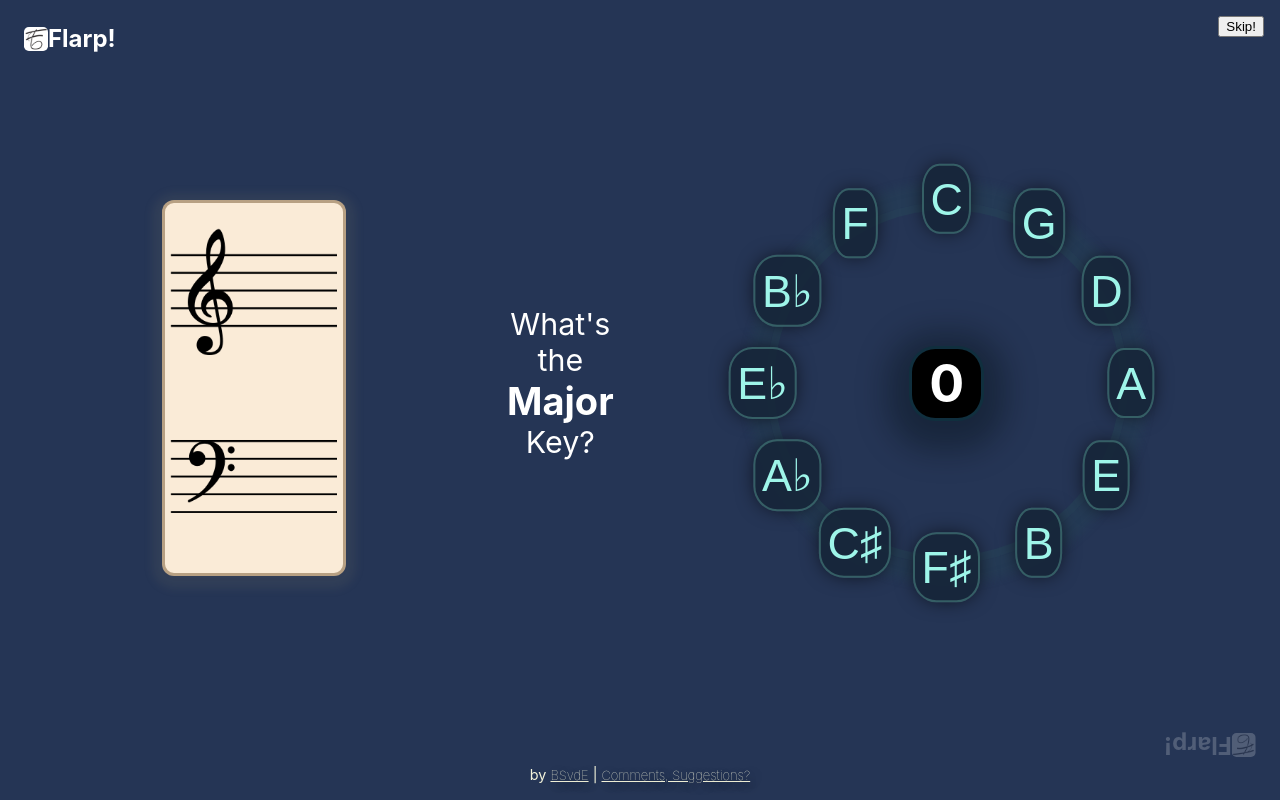
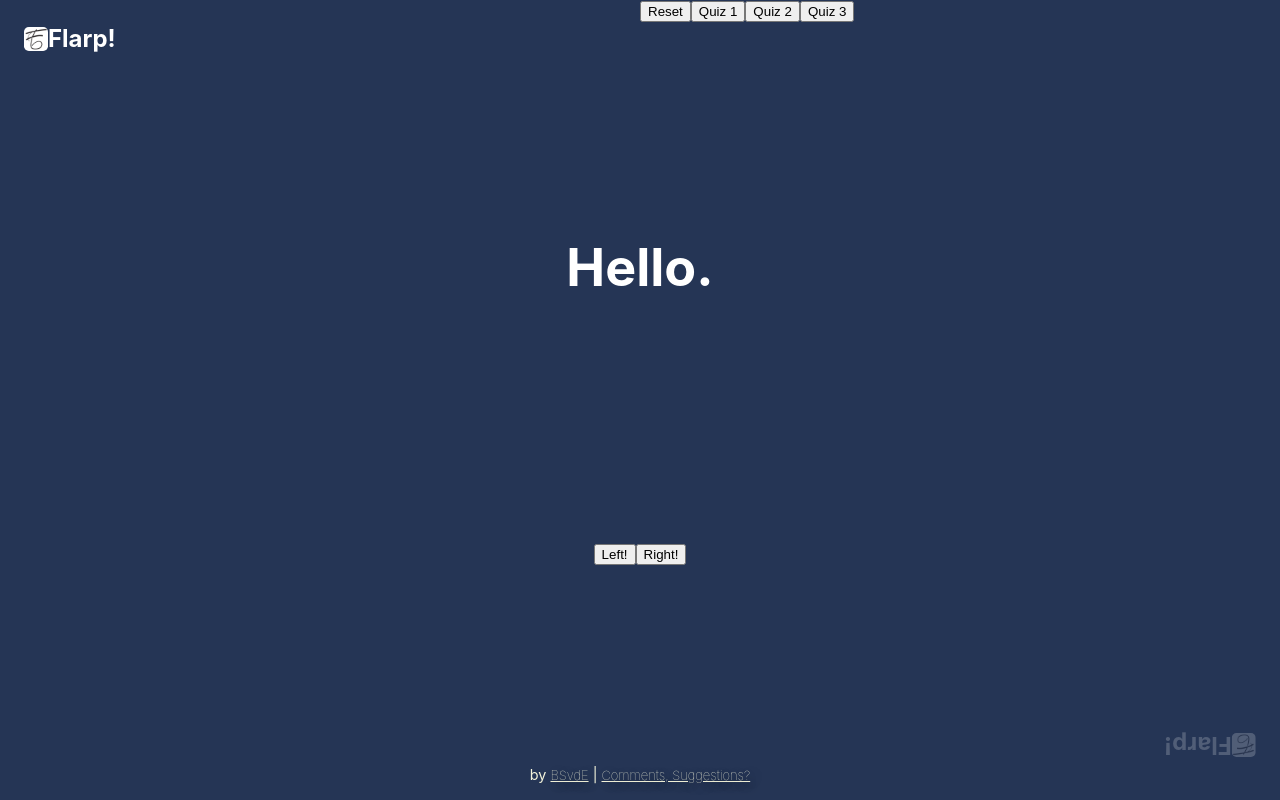
Before and after one commit to bsantero/flarp-music-quiz, a React (Create React App) app: page / in a window 1280 px wide. Built offline with nearby package versions, Linux system fonts and the light colour scheme.

Commit message:
Add basic router. Learned about one-way data flow.

```diff
--- a/package.json
+++ b/package.json
@@ -3,14 +3,14 @@
   "version": "0.2.5",
   "private": true,
   "dependencies": {
+    "@aspiesoft/random-number-js": "^1.3.2",
     "@testing-library/jest-dom": "^5.11.9",
     "@testing-library/react": "^11.2.5",
     "@testing-library/user-event": "^12.6.3",
-    "@types/react": "^17.0.2",
     "gh-pages": "^3.1.0",
     "react": "^17.0.1",
     "react-dom": "^17.0.1",
-    "react-scripts": "4.0.2",
+    "react-scripts": "^2.0.5",
     "web-vitals": "^1.1.0"
   },
   "scripts": {
--- /dev/null
+++ b/src/App-testing.css
@@ -0,0 +1,4 @@
+.float-top {
+  position: absolute;
+  left: 50%;
+}
--- a/src/App.css
+++ b/src/App.css
@@ -75,6 +75,10 @@ div.Score {
 
 .Score h5 {
   font-size: calc(var(--button-text) * 1.5);
+}
+
+button .loser {
+  outline: 1px solid rgb(138, 36, 36);
 }
 
 .Skip-button:hover,
--- a/src/App.js
+++ b/src/App.js
@@ -1,16 +1,60 @@
-import { useState } from 'react';
-import { keySignatures, keyofc, majorKeys, minorKeys } from './Keys';
+import React from 'react';
+import conLog from './utils/conLog.js';
+import { Header, Footer } from './HeaderFooter.js';
+
+import { QuizLeftRight as Quiz1 } from './quizzes/QuizLeftRight.js';
+import { QuizLeftMidRight as Quiz2 } from './quizzes/QuizLeftMidRight.js';
+
 import './App.css';
+import './App-testing.css';
 import './flexbox.css';
-import './circle.css';
-import './mediaqueries.css';
-import logo from './img/logo.png';
 
 // Constants
 
-const DEFAULT_KEY = 0;
-const DEFAULT_MODE = 'major';
-const DEFAULT_MODE_ARRAY = 'majorKeys';
+const DEFAULT_QUIZ_ID = 1;
+
+function Main({ currentQuiz }) {
+  conLog(currentQuiz);
+
+  let QuizComponent = null;
+
+  switch (currentQuiz) {
+    case 0:
+    case 1:
+      QuizComponent = Quiz1;
+      break;
+    case 2:
+      QuizComponent = Quiz2;
+      break;
+    default:
+      console.log('Err: no quiz selected.');
+  }
+
+  return (
+    <main className="App-main">
+      <QuizComponent />
+    </main>
+  );
+}
+
+// const DEFAULT_KEY = 0;
+
+function App() {
+  const [currentQuiz, setCurrentQuiz] = React.useState(DEFAULT_QUIZ_ID);
+
+  return (
+    <div className="App">
+      <Header setCurrentQuiz={setCurrentQuiz} />
+      <Main currentQuiz={currentQuiz} />
+      <Footer />
+    </div>
+  );
+}
+
+export default App;
+
+// const DEFAULT_MODE = 'major';
+// const DEFAULT_MODE_ARRAY = 'majorKeys';
 
 // Handy functions
 
@@ -18,208 +62,214 @@ const DEFAULT_MODE_ARRAY = 'majorKeys';
 
 // App
 
-function App() {
-  const [keyId, updateKeyId] = useState(DEFAULT_KEY);
-  const [score, updateScore] = useState(0);
-  const [mode, updateMode] = useState(DEFAULT_MODE);
-  const [modeArray, updateModeArray] = useState(majorKeys);
-  const [imgSrc, updateImgSrc] = useState(keyofc);
-  const [sharpOrFlat, updateSharpOrFlat] = useState('sharp');
+// function App() {
+//   const [keyId, updateKeyId] = useState(DEFAULT_KEY);
+//   const [score, updateScore] = useState(0);
+//   const [mode, updateMode] = useState(DEFAULT_MODE);
+//   const [modeArray, updateModeArray] = useState(majorKeys);
+//   const [imgSrc, updateImgSrc] = useState(keyofc);
+//   const [sharpOrFlat, updateSharpOrFlat] = useState('sharp');
 
-  console.log(`\nApp rerendered:`);
-  console.log(`\tkeyId: ${keyId}`);
-  console.log(`\tscore: ${score}`);
-  console.log(`\tmode: ${mode}`);
-  // console.log(`\timgSrc: ${imgSrc}`);
-  // console.log(`\tmodeArray: ${modeArray}`);
+//   console.log(`\nApp rerendered:`);
+//   console.log(`\tkeyId: ${keyId}`);
+//   console.log(`\tscore: ${score}`);
+//   console.log(`\tmode: ${mode}`);
+//   // console.log(`\timgSrc: ${imgSrc}`);
+//   // console.log(`\tmodeArray: ${modeArray}`);
 
-  function formatNoteName(index) {
-    const noteToFormat = modeArray[index];
-    // console.log(noteToFormat);
-    if (noteToFormat) {
-      let accidental = noteToFormat[2];
-      if (accidental == 's') {
-        return `${noteToFormat[0]}♯`;
-      } else if (accidental == 'f') {
-        return `${noteToFormat[0]}♭`;
-      } else return noteToFormat;
-    }
-  }
+//   function formatNoteName(index) {
+//     const noteToFormat = modeArray[index];
+//     // console.log(noteToFormat);
+//     if (noteToFormat) {
+//       let accidental = noteToFormat[2];
+//       if (accidental == 's') {
+//         return `${noteToFormat[0]}♯`;
+//       } else if (accidental == 'f') {
+//         return `${noteToFormat[0]}♭`;
+//       } else return noteToFormat;
+//     }
+//   }
 
-  function NoteButton({ note, handleClick }) {
-    let noteLabel = '';
+//   function NoteButton({ note, handleClick }) {
+//     const [isWrong, setWrong] = useState(false);
 
-    const i = parseInt(note, 10);
+//     const toggleClass = () => {
+//       setWrong(!isWrong);
+//     };
 
-    console.log(i);
+//     let noteLabel = '';
 
-    if (modeArray[i].uri == 'choose') {
-      noteLabel = modeArray[i][sharpOrFlat].label;
-    } else {
-      noteLabel = modeArray[i].label;
-    }
-    console.log(noteLabel);
+//     const i = parseInt(note, 10);
 
-    return (
-      <div className="tick">
-        <div className="label">
-          <button
-            onClick={function () {
-              handleClick(note);
-            }}
-          >
-            {noteLabel}
-          </button>
-        </div>
-      </div>
-    );
-  }
+//     console.log(i);
 
-  function QuestionQuality() {
-    if (mode == "major") {
-      return (
-        <b className="capitalize">{mode}</b>
-      )
-      } else {
-        return <b>{mode}</b>
-      }
-  }
+//     if (modeArray[i].uri == 'choose') {
+//       noteLabel = modeArray[i][sharpOrFlat].label;
+//     } else {
+//       noteLabel = modeArray[i].label;
+//     }
+//     console.log(noteLabel);
 
-  function generateQuality(accidental) {
-    let first = 'major';
-    let second = 'minor';
-    if (accidental) {
-      first = 'sharp';
-      second = 'flat';
-    } else {
-      first = 'major';
-      second = 'minor';
-    }
-    return Math.random() >= 0.5 ? first : second;
-  }
+//     return (
+//       <div className="tick">
+//         <div className="label">
+//           <button
+//             className={isWrong ? "loser" : null}
+//             onClick={function (e) {
+//               handleClick(note, e);
+//             }}
+//           >
+//             {noteLabel}
+//           </button>
+//         </div>
+//       </div>
+//     );
+//   }
 
-  function generateNewKey() {
-    const modeArrayLength = Object.keys(modeArray).length;
-    let newKeyId = keyId;
-    let newImgSrc = '';
+//   function QuestionQuality() {
+//     if (mode == "major") {
+//       return (
+//         <b className="capitalize">{mode}</b>
+//       )
+//       } else {
+//         return <b>{mode}</b>
+//       }
+//   }
 
-    while (newKeyId === keyId) {
-      const rand = Math.floor(Math.random() * Math.floor(modeArrayLength));
-      newKeyId = rand;
-    }
+//   function generateQuality(accidental) {
+//     let first = 'major';
+//     let second = 'minor';
+//     if (accidental) {
+//       first = 'sharp';
+//       second = 'flat';
+//     } else {
+//       first = 'major';
+//       second = 'minor';
+//     }
+//     return Math.random() >= 0.5 ? first : second;
+//   }
 
-    const majOrMin = generateQuality();
-    // console.log(`Your random number is: ${newKeyId} ${majOrMin}`);
-    updateKeyId(newKeyId);
+//   function generateNewKey() {
+//     const modeArrayLength = Object.keys(modeArray).length;
+//     let newKeyId = keyId;
+//     let newImgSrc = '';
 
-    if (majOrMin == 'major') {
-      updateMode('major');
-      updateModeArray(majorKeys);
-      console.log(`\tmajor key:`);
-    } else {
-      updateMode('minor');
-      updateModeArray(minorKeys);
-      console.log(`\tminor key:}`);
-    }
+//     while (newKeyId === keyId) {
+//       const rand = Math.floor(Math.random() * Math.floor(modeArrayLength));
+//       newKeyId = rand;
+//     }
 
-    let newNoteFromArray = {};
+//     const majOrMin = generateQuality();
+//     // console.log(`Your random number is: ${newKeyId} ${majOrMin}`);
+//     updateKeyId(newKeyId);
 
-    if (modeArray[newKeyId].uri == 'choose') {
-      const newSharpOrFlat = generateQuality(true);
-      if (newSharpOrFlat == 'sharp') {
-        console.log('generated a sharp key');
-      } else if (newSharpOrFlat == 'flat') {
-        console.log('generated a flat key');
-      } else {
-        console.log('Error: no sharp or flat given');
-      }
-      updateSharpOrFlat(newSharpOrFlat);
-      newNoteFromArray = modeArray[newKeyId][newSharpOrFlat];
-    } else {
-      newNoteFromArray = modeArray[newKeyId];
-    }
+//     if (majOrMin == 'major') {
+//       updateMode('major');
+//       updateModeArray(majorKeys);
+//       console.log(`\tmajor key:`);
+//     } else {
+//       updateMode('minor');
+//       updateModeArray(minorKeys);
+//       console.log(`\tminor key:}`);
+//     }
 
-    // console.log(Object.values(newNoteFromArray));
+//     let newNoteFromArray = {};
 
-    updateImgSrc(newNoteFromArray.uri);
-  }
+//     if (modeArray[newKeyId].uri == 'choose') {
+//       const newSharpOrFlat = generateQuality(true);
+//       if (newSharpOrFlat == 'sharp') {
+//         console.log('generated a sharp key');
+//       } else if (newSharpOrFlat == 'flat') {
+//         console.log('generated a flat key');
+//       } else {
+//         console.log('Error: no sharp or flat given');
+//       }
+//       updateSharpOrFlat(newSharpOrFlat);
+//       newNoteFromArray = modeArray[newKeyId][newSharpOrFlat];
+//     } else {
+//       newNoteFromArray = modeArray[newKeyId];
+//     }
 
-  function handleSkip() {
-    updateScore(score - 5);
-    generateNewKey();
-  }
+//     // console.log(Object.values(newNoteFromArray));
 
-  function handleClick(note) {
-    const typeOfNote = typeof note;
-    const typeOfKeyId = typeof keyId;
+//     updateImgSrc(newNoteFromArray.uri);
+//   }
 
-    // console.log(
-    //   `clicked:\n\t${note}, ${typeOfNote}\nexpected:\n\t${keyId}, ${typeOfKeyId}`
-    // );
-    if (parseInt(note, 10) === keyId) {
-      updateScore(score + 1);
-      console.log('Winner! Generating a new key.');
-      generateNewKey();
-    } else {
-      updateScore(score - 1);
-      console.log("YOU'RE A FAILURE, HARRY");
-    }
-  }
+//   function handleSkip() {
+//     updateScore(score - 5);
+//     generateNewKey();
+//   }
 
-  return (
-    <div className="App">
-      <header className="App-header">
-        <div className="brand">
-          <img src={logo} className="inline App-logo"></img>
-          <h1 className="inline Logo-title">Flarp!</h1>
-        </div>
-      </header>
-      <main className="App-main">
-        <div className="child Question-bar">
-          <h3 className="question">What's the <QuestionQuality /> Key?</h3>
-        </div>
-        <div className="child skip-container">
-          <button className="Skip-button" onClick={handleSkip}>
-            Skip!
-          </button>
-        </div>
-        <div className="child image-container">
-          <img src={imgSrc} className="key-img" alt="logo" />
-        </div>
-        <div className="child circleOfFifths">
-          <div className="Score">
-            <h5>{score}</h5>
-          </div>
-          <div className="circle">
-            <NoteButton note="0" handleClick={handleClick} />
-            <NoteButton note="1" handleClick={handleClick} />
-            <NoteButton note="2" handleClick={handleClick} />
-            <NoteButton note="3" handleClick={handleClick} />
-            <NoteButton note="4" handleClick={handleClick} />
-            <NoteButton note="5" handleClick={handleClick} />
-            <NoteButton note="6" handleClick={handleClick} />
-            <NoteButton note="7" handleClick={handleClick} />
-            <NoteButton note="8" handleClick={handleClick} />
-            <NoteButton note="9" handleClick={handleClick} />
-            <NoteButton note="10" handleClick={handleClick} />
-            <NoteButton note="11" handleClick={handleClick} />
-          </div>
-        </div>
-      </main>
-      <footer className="child App-footer">
-        <p className="credit">
-          by <a href="https://github.com/bsantero">BSvdE</a> | <a href="https://github.com/bsantero/flarp-music-quiz">Comments, Suggestions?</a>
-        </p>
-        <div className="brand reflection">
-          <img src={logo} className="inline App-logo"></img>
-          <h1 className="inline Logo-title">Flarp!</h1>
-        </div>
-        {/* <div className="credit-container">
+//   function handleClick(note, e) {
+//     const typeOfNote = typeof note;
+//     const typeOfKeyId = typeof keyId;
 
-        </div> */}
-      </footer>
-    </div>
-  );
-}
+//     // console.log(
+//     //   `clicked:\n\t${note}, ${typeOfNote}\nexpected:\n\t${keyId}, ${typeOfKeyId}`
+//     // );
+//     if (parseInt(note, 10) === keyId) {
+//       updateScore(score + 1);
+//       console.log('Winner! Generating a new key.');
+//       generateNewKey();
+//     } else {
+//       updateScore(score - 1);
+//       console.log(e.target);
+//       console.log("YOU'RE A FAILURE, HARRY");
+//     }
+//   }
 
-export default App;
+//   return (
+//     <div className="App">
+//       <header className="App-header">
+//         <div className="brand">
+//           <img src={logo} className="inline App-logo"></img>
+//           <h1 className="inline Logo-title">Flarp!</h1>
+//         </div>
+//       </header>
+//       <main className="App-main">
+//         <div className="child Question-bar">
+//           <h3 className="question">What's the <QuestionQuality /> Key?</h3>
+//         </div>
+//         <div className="child skip-container">
+//           <button className="Skip-button" onClick={handleSkip}>
+//             Skip!
+//           </button>
+//         </div>
+//         <div className="child image-container">
+//           <img src={imgSrc} className="key-img" alt="logo" />
+//         </div>
+//         <div className="child circleOfFifths">
+//           <div className="Score">
+//             <h5>{score}</h5>
+//           </div>
+//           <div className="circle">
+//             <NoteButton note="0" handleClick={handleClick} />
+//             <NoteButton note="1" handleClick={handleClick} />
+//             <NoteButton note="2" handleClick={handleClick} />
+//             <NoteButton note="3" handleClick={handleClick} />
+//             <NoteButton note="4" handleClick={handleClick} />
+//             <NoteButton note="5" handleClick={handleClick} />
+//             <NoteButton note="6" handleClick={handleClick} />
+//             <NoteButton note="7" handleClick={handleClick} />
+//             <NoteButton note="8" handleClick={handleClick} />
+//             <NoteButton note="9" handleClick={handleClick} />
+//             <NoteButton note="10" handleClick={handleClick} />
+//             <NoteButton note="11" handleClick={handleClick} />
+//           </div>
+//         </div>
+//       </main>
+//       <footer className="child App-footer">
+//         <p className="credit">
+//           by <a href="https://github.com/bsantero">BSvdE</a> | <a href="https://github.com/bsantero/flarp-music-quiz">Comments, Suggestions?</a>
+//         </p>
+//         <div className="brand reflection">
+//           <img src={logo} className="inline App-logo"></img>
+//           <h1 className="inline Logo-title">Flarp!</h1>
+//         </div>
+//         {/* <div className="credit-container">
+
+//         </div> */}
+//       </footer>
+//     </div>
+//   );
+// }
--- /dev/null
+++ b/src/HeaderFooter.js
@@ -0,0 +1,39 @@
+import React from 'react';
+import Navigation from './Navigation';
+
+import logo from './img/logo.png';
+
+export function Header({ setCurrentQuiz }) {
+  return (
+    <header className="App-header">
+      <div className="brand">
+        <img src={logo} className="inline App-logo" alt="Flarp logo" />
+        <h1 className="inline Logo-title">Flarp!</h1>
+      </div>
+      <Navigation
+        setCurrentQuiz={setCurrentQuiz}
+        className="float-top"
+        label="Switch"
+      />
+    </header>
+  );
+}
+
+export function Footer() {
+  return (
+    <footer className="App-footer child">
+      <p className="credit">
+        by <a href="https://github.com/bsantero">BSvdE</a> |{' '}
+        <a href="https://github.com/bsantero/flarp-music-quiz">
+          Comments, Suggestions?
+        </a>
+      </p>
+      <div className="brand reflection">
+        <img src={logo} className="inline App-logo" alt="Flarp logo" />
+        <h1 className="inline Logo-title">Flarp!</h1>
+      </div>
+    </footer>
+  );
+}
+
+export default { Header, Footer };
--- /dev/null
+++ b/src/Navigation.js
@@ -0,0 +1,40 @@
+import React from 'react';
+
+function NavButton(props) {
+  return (
+    <button onClick={() => props.setCurrentQuiz(props.quiz)}>
+      {props.label}
+    </button>
+  );
+}
+
+export function Navigation(props) {
+  return (
+    <>
+      <div className={props.className}>
+        <NavButton
+          setCurrentQuiz={props.setCurrentQuiz}
+          quiz={0}
+          label="Reset"
+        />
+        <NavButton
+          setCurrentQuiz={props.setCurrentQuiz}
+          quiz={1}
+          label="Quiz 1"
+        />
+        <NavButton
+          setCurrentQuiz={props.setCurrentQuiz}
+          quiz={2}
+          label="Quiz 2"
+        />
+        <NavButton
+          setCurrentQuiz={props.setCurrentQuiz}
+          quiz={3}
+          label="Quiz 3"
+        />
+      </div>
+    </>
+  );
+}
+
+export default Navigation;
--- /dev/null
+++ b/src/quizzes/QuizLeftMidRight.js
@@ -0,0 +1,75 @@
+import React from 'react';
+
+// const NEW_GAME = 1;
+const DEFAULT_MESSAGE = 'Quiz 2!';
+
+export function QuizLeftMidRight() {
+  // const [correct, setCorrect] = useState(true);
+  const [message, setMessage] = React.useState(DEFAULT_MESSAGE);
+  const [answer, setAnswer] = React.useState(getAnswer);
+  const [selection, setSelection] = React.useState(null);
+
+  function getAnswer() {
+    const random = require('@aspiesoft/random-number-js');
+    switch (random) {
+      case 1:
+        return 'left';
+      case 2:
+        return 'middle';
+      case 3:
+        return 'right';
+      default:
+        return 'Error, not 1, 2, or 3!';
+    }
+  }
+
+  function generateNewAnswer() {
+    setMessage('Guess, please!');
+    setSelection();
+    console.log(`new answer is:`);
+    setAnswer(getAnswer);
+  }
+
+  function handleClick(e) {
+    console.log(`clicked ${e}`);
+    setSelection(e);
+    if (e === answer) {
+      console.log(`winner`);
+      setTimeout(function () {
+        setMessage('Correct!');
+        setTimeout(function () {
+          setMessage('Generating..');
+          setTimeout(function () {
+            generateNewAnswer();
+          }, 1500);
+        }, 1000);
+      }, 400);
+    } else if (e !== answer) {
+      setTimeout(function () {
+        setMessage('Incorrect..');
+      }, 400);
+    }
+  }
+
+  return (
+    <>
+      <div>
+        <h1 className="">{message}</h1>
+        <h1 className="capitalize">{selection}</h1>
+      </div>
+      <span className="flex">
+        <button className="quiz-button" onClick={() => handleClick('left')}>
+          Left!
+        </button>
+        <button className="quiz-button" onClick={() => handleClick('left')}>
+          Middle!
+        </button>
+        <button className="quiz-button" onClick={() => handleClick('right')}>
+          Right!
+        </button>
+      </span>
+    </>
+  );
+}
+
+export default QuizLeftMidRight;
--- /dev/null
+++ b/src/quizzes/QuizLeftRight.js
@@ -0,0 +1,63 @@
+import React from 'react';
+
+// const NEW_GAME = 1;
+const DEFAULT_MESSAGE = "Hello.";
+
+
+export function QuizLeftRight() {
+
+	// const [correct, setCorrect] = useState(true);
+	const [message, setMessage] = React.useState(DEFAULT_MESSAGE);
+	const [answer, setAnswer] = React.useState(getAnswer);
+	const [selection, setSelection] = React.useState();
+
+	function getAnswer() {
+		return Math.random() >= 0.5 ? 'left' : 'right';
+	}
+
+	function generateNewAnswer() {
+		setMessage("Guess, please!");
+		setSelection();
+		console.log(`new answer is:`)
+		setAnswer(getAnswer);
+	}
+
+	function handleClick(e) {
+		console.log(`clicked ${e}`)
+		setSelection(e)
+		if (e === answer) {
+			console.log(`winner`);
+			setTimeout(function(){
+				setMessage("Correct!");
+				setTimeout(function(){
+					setMessage("Generating..");
+					setTimeout(function(){
+						generateNewAnswer()
+					}, 1500);
+				}, 1000);
+			}, 400);
+
+		} else if (e !== answer) {
+			setTimeout(function(){ setMessage("Incorrect.."); }, 400);
+		};
+	}
+
+	return (
+		<>
+		<div>
+			<h1 className="">{message}</h1>
+			<h1 className="capitalize">{selection}</h1></div>
+		<span className="flex">
+			<button className="quiz-button" onClick={() => handleClick("left")}>
+				Left!
+			</button>
+			<button className="quiz-button" onClick={() => handleClick("right")}>
+				Right!
+			</button>
+		</span>
+		</>
+	)
+
+}
+
+export default QuizLeftRight;
--- /dev/null
+++ b/src/utils/conLog.js
@@ -0,0 +1,5 @@
+function conLog(v) {
+	console.log(`Your '${v}' is a '${typeof v}'.`);
+}
+
+export default conLog;
```
Also changed, not shown: src/utils/Keys.js (renamed from src/Keys.js), 2 other files (tests, documents, lock files or other folders).
